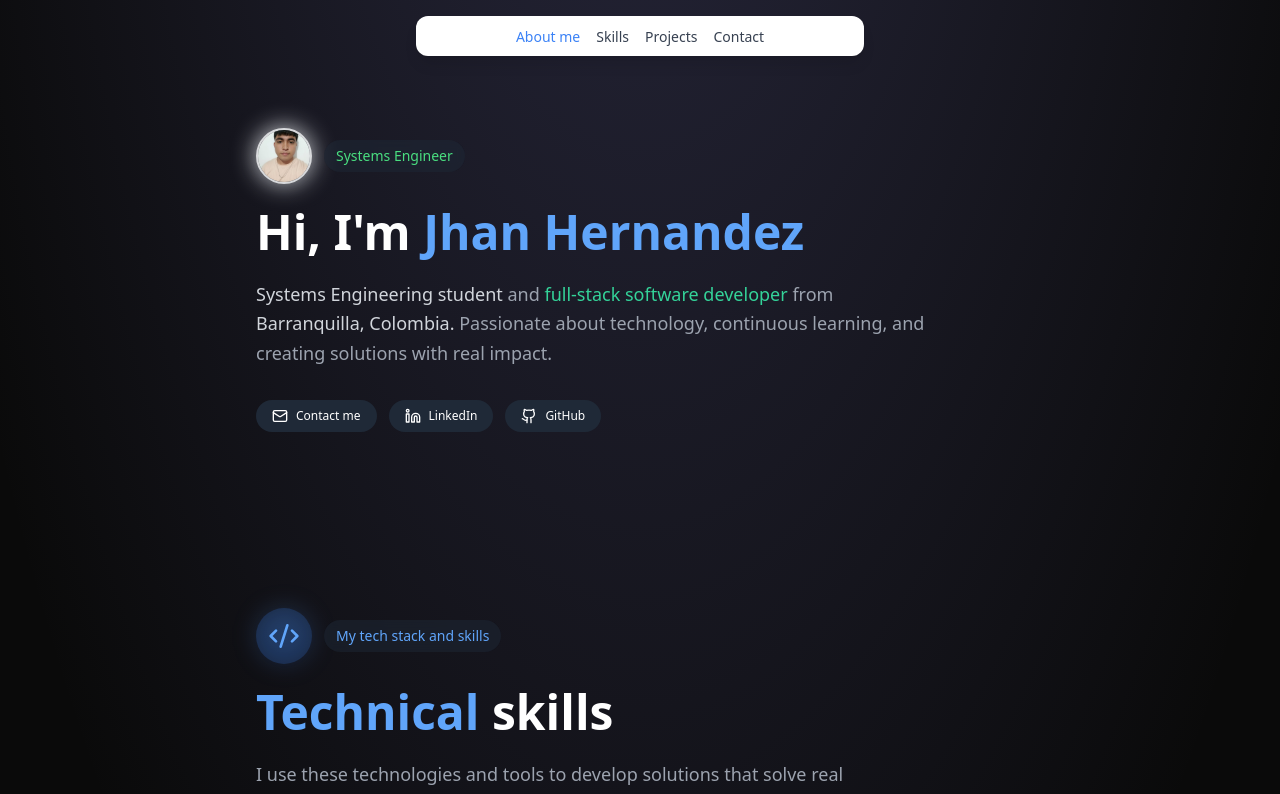
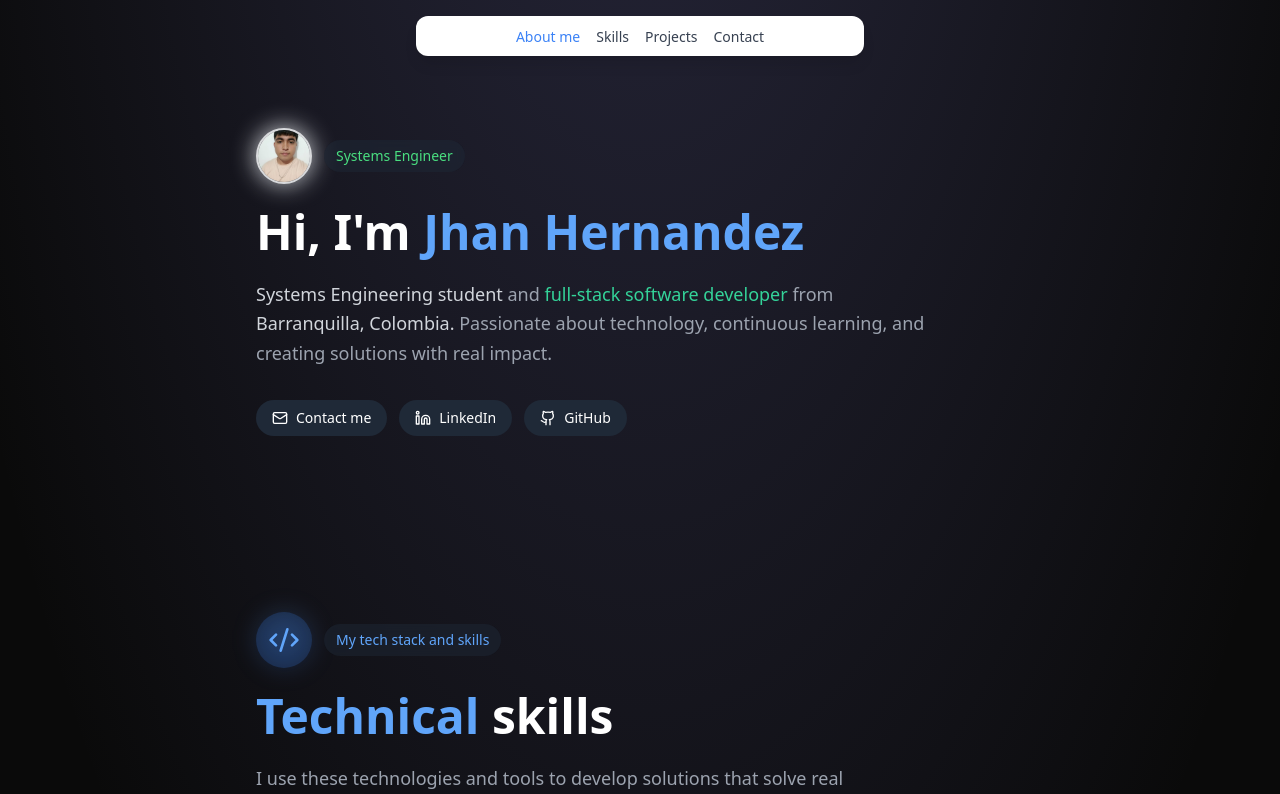
Before and after one commit to jhanhrndz/jhandev-portfolio, a React (Vite) app: page / in a window 1280 px wide. Shown: the top 794 px of the page. Built offline with nearby package versions, Linux system fonts and the light colour scheme.

Commit message:
Adjusting buttons

```diff
--- a/src/sections/About.jsx
+++ b/src/sections/About.jsx
@@ -40,30 +40,31 @@ const About = () => {
                     <div className="flex gap-3 mt-2">
                         <a
                             href="mailto:jhancarlosh134@email.com"
-                            className="flex items-center gap-2 px-4 py-2 bg-gray-800 hover:bg-gray-700 text-white rounded-full transition-colors text-xs"
+                            className="flex items-center gap-2 px-4 py-2 max-sm:px-3 max-sm:py-1 bg-gray-800 hover:bg-gray-700 text-white rounded-full transition-colors text-sm max-sm:text-[10px]"
                         >
-                            <Mail size={16} />
+                            <Mail size={16} className="max-sm:w-4 max-sm:h-4" />
                             Contact me
                         </a>
                         <a
                             href="https://www.linkedin.com/in/jhan-carlos-hernández-051aa3301"
                             target="_blank"
                             rel="noopener noreferrer"
-                            className="flex items-center gap-2 px-4 py-2 bg-gray-800 hover:bg-gray-700 text-white rounded-full transition-colors text-xs"
+                            className="flex items-center gap-2 px-4 py-2 max-sm:px-3 max-sm:py-1 bg-gray-800 hover:bg-gray-700 text-white rounded-full transition-colors text-sm max-sm:text-[10px]"
                         >
-                            <Linkedin size={16} />
+                            <Linkedin size={16} className="max-sm:w-4 max-sm:h-4" />
                             LinkedIn
                         </a>
                         <a
                             href="https://github.com/jhanhrndz"
                             target="_blank"
                             rel="noopener noreferrer"
-                            className="flex items-center gap-2 px-4 py-2 bg-gray-800 hover:bg-gray-700 text-white rounded-full transition-colors text-xs"
+                            className="flex items-center gap-2 px-4 py-2 max-sm:px-3 max-sm:py-1 bg-gray-800 hover:bg-gray-700 text-white rounded-full transition-colors text-sm max-sm:text-[10px]"
                         >
-                            <Github size={16} />
+                            <Github size={16} className="max-sm:w-4 max-sm:h-4" />
                             GitHub
                         </a>
                     </div>
+
                 </div>
             </div>
         </section>
```
